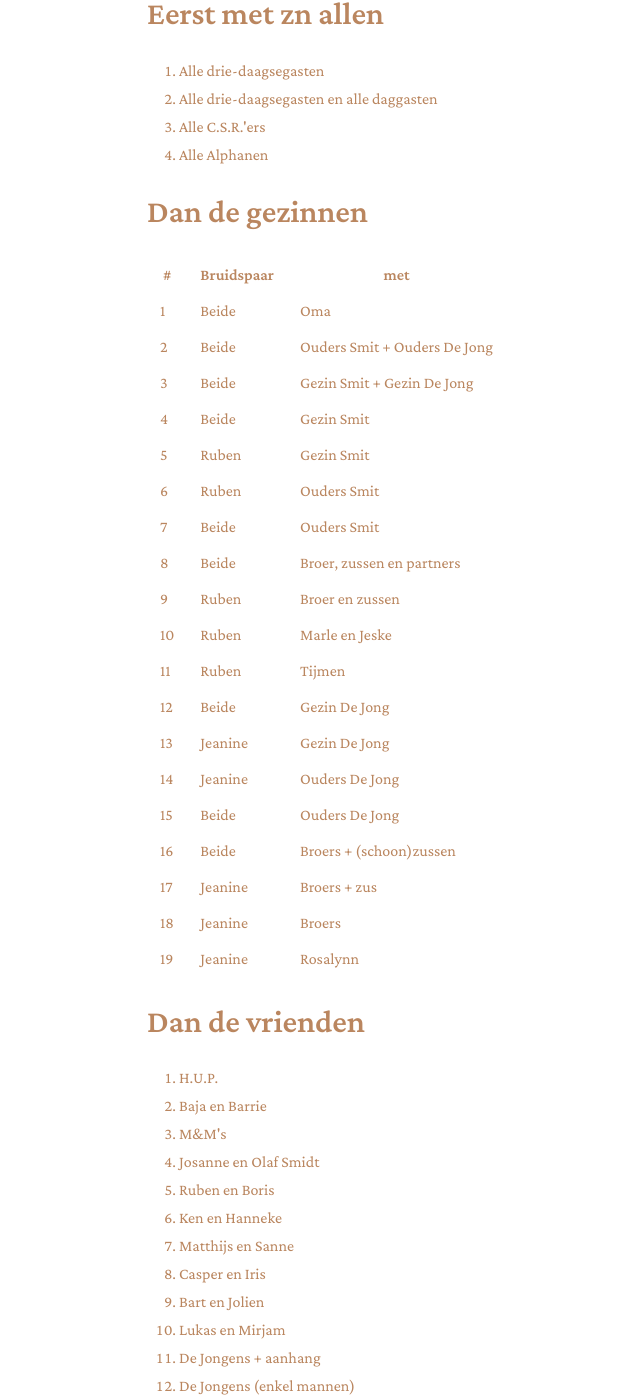
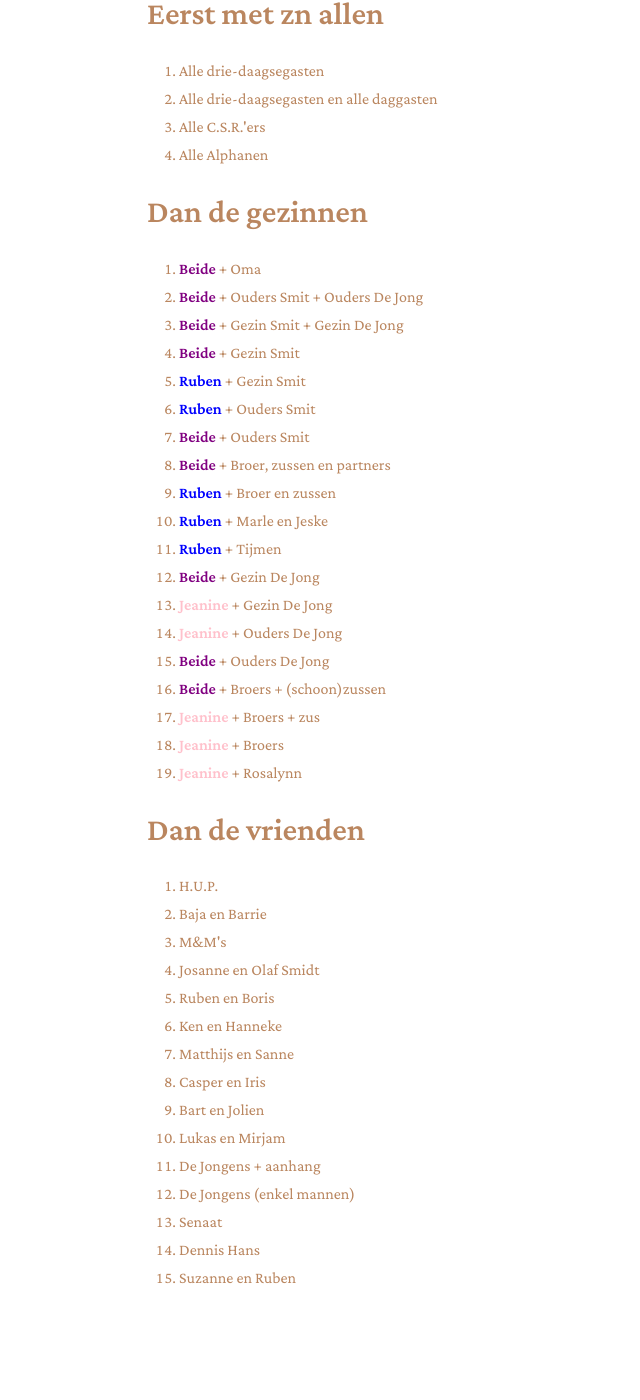
Before and after one commit to RubenSmit/bruiloftjeanineenruben.nl, a Jekyll site: the page built from fotovolgorde.markdown, in a window 1280 px wide and 1400 px high, scrolled down 885 px. Shown: the whole window, without its empty margins (61-701 px from the left). Built offline with Jekyll 4.4.1, drawn with Linux system fonts in a browser that asks for light colours.

Commit message:
Update fotovolgorde.markdown

```diff
--- a/fotovolgorde.markdown
+++ b/fotovolgorde.markdown
@@ -15,109 +15,27 @@ Er is een uurtje voor de groepsfoto's, dus het streven is om er het tempo in te
 </ol>
 
 ## Dan de gezinnen
-
-<table>
-    <tr>
-        <th>#</th>
-        <th>Bruidspaar</th>
-        <th>met</th>
-    </tr>
-    <tr>
-        <td>1</td>
-        <td>Beide</td>
-        <td>Oma</td>
-    </tr>
-    <tr>
-        <td>2</td>
-        <td>Beide</td>
-        <td>Ouders Smit + Ouders De Jong</td>
-    </tr>
-    <tr>
-        <td>3</td>
-        <td>Beide</td>
-        <td>Gezin Smit + Gezin De Jong</td>
-    </tr>
-    <tr>
-        <td>4</td>
-        <td>Beide</td>
-        <td>Gezin Smit</td>
-    </tr>
-    <tr>
-        <td>5</td>
-        <td>Ruben</td>
-        <td>Gezin Smit</td>
-    </tr>
-    <tr>
-        <td>6</td>
-        <td>Ruben</td>
-        <td>Ouders Smit</td>
-    </tr>
-    <tr>
-        <td>7</td>
-        <td>Beide</td>
-        <td>Ouders Smit</td>
-    </tr>
-    <tr>
-        <td>8</td>
-        <td>Beide</td>
-        <td>Broer, zussen en partners</td>
-    </tr>
-    <tr>
-        <td>9</td>
-        <td>Ruben</td>
-        <td>Broer en zussen</td>
-    </tr>
-    <tr>
-        <td>10</td>
-        <td>Ruben</td>
-        <td>Marle en Jeske</td>
-    </tr>
-    <tr>
-        <td>11</td>
-        <td>Ruben</td>
-        <td>Tijmen</td>
-    </tr>
-    <tr>
-        <td>12</td>
-        <td>Beide</td>
-        <td>Gezin De Jong</td>
-    </tr>
-    <tr>
-        <td>13</td>
-        <td>Jeanine</td>
-        <td>Gezin De Jong</td>
-    </tr>
-    <tr>
-        <td>14</td>
-        <td>Jeanine</td>
-        <td>Ouders De Jong</td>
-    </tr>
-    <tr>
-        <td>15</td>
-        <td>Beide</td>
-        <td>Ouders De Jong</td>
-    </tr>
-    <tr>
-        <td>16</td>
-        <td>Beide</td>
-        <td>Broers + (schoon)zussen</td>
-    </tr>
-    <tr>
-        <td>17</td>
-        <td>Jeanine</td>
-        <td>Broers + zus</td>
-    </tr>
-    <tr>
-        <td>18</td>
-        <td>Jeanine</td>
-        <td>Broers</td>
-    </tr>
-    <tr>
-        <td>19</td>
-        <td>Jeanine</td>
-        <td>Rosalynn</td>
-    </tr>
-</table>
+<ol>
+    <li><b style="color: purple;">Beide</b> + Oma</li>
+    <li><b style="color: purple;">Beide</b> + Ouders Smit + Ouders De Jong</li>
+    <li><b style="color: purple;">Beide</b> + Gezin Smit + Gezin De Jong</li>
+    <li><b style="color: purple;">Beide</b> + Gezin Smit</li>
+    <li><b style="color: blue;">Ruben</b> + Gezin Smit</li>
+    <li><b style="color: blue;">Ruben</b> + Ouders Smit</li>
+    <li><b style="color: purple;">Beide</b> + Ouders Smit</li>
+    <li><b style="color: purple;">Beide</b> + Broer, zussen en partners</li>
+    <li><b style="color: blue;">Ruben</b> + Broer en zussen</li>
+    <li><b style="color: blue;">Ruben</b> + Marle en Jeske</li>
+    <li><b style="color: blue;">Ruben</b> + Tijmen</li>
+    <li><b style="color: purple;">Beide</b> + Gezin De Jong</li>
+    <li><b style="color: pink;">Jeanine</b> + Gezin De Jong</li>
+    <li><b style="color: pink;">Jeanine</b> + Ouders De Jong</li>
+    <li><b style="color: purple;">Beide</b> + Ouders De Jong</li>
+    <li><b style="color: purple;">Beide</b> + Broers + (schoon)zussen</li>
+    <li><b style="color: pink;">Jeanine</b> + Broers + zus</li>
+    <li><b style="color: pink;">Jeanine</b> + Broers</li>
+    <li><b style="color: pink;">Jeanine</b> + Rosalynn</li>
+</ol>
 
 
 ## Dan de vrienden
```
